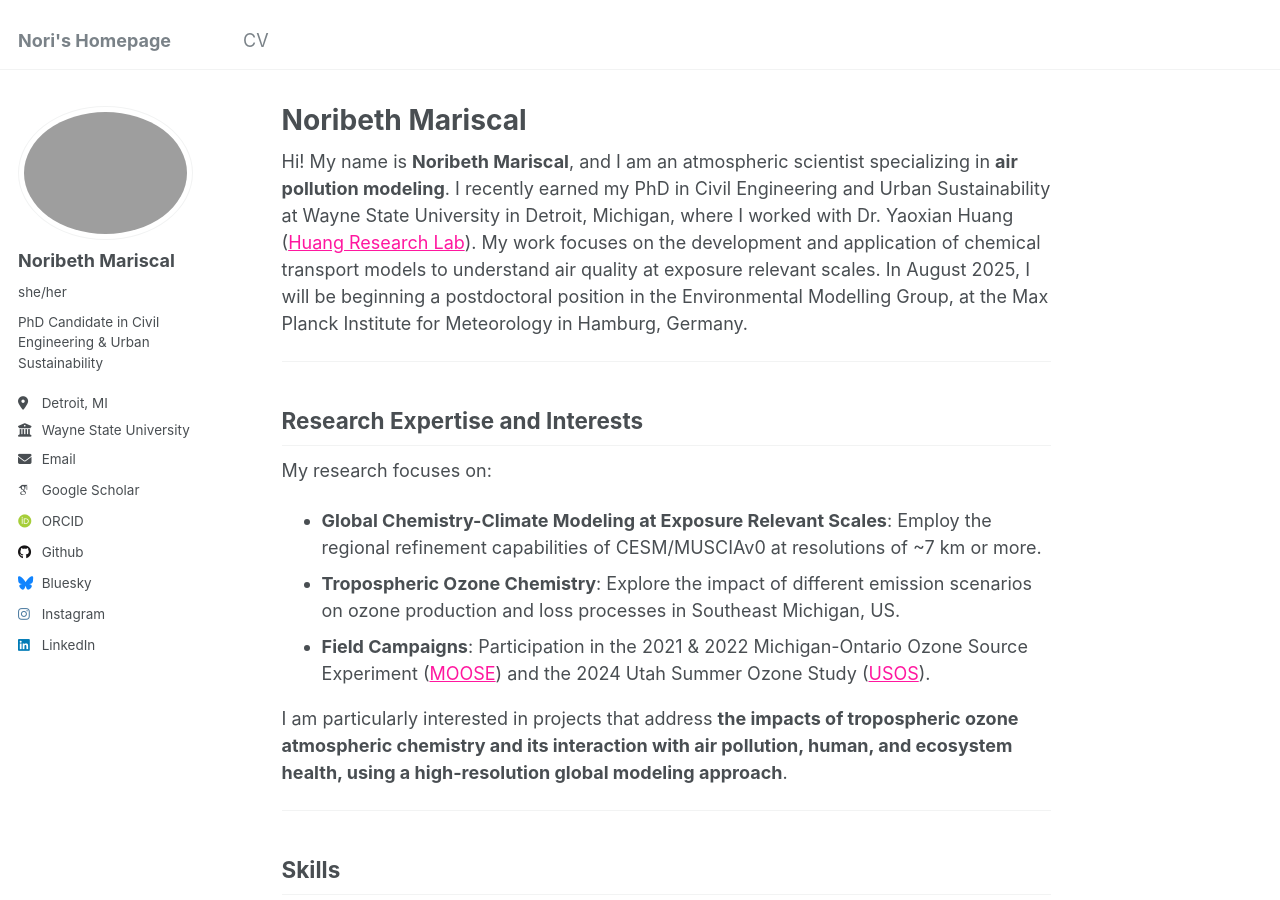
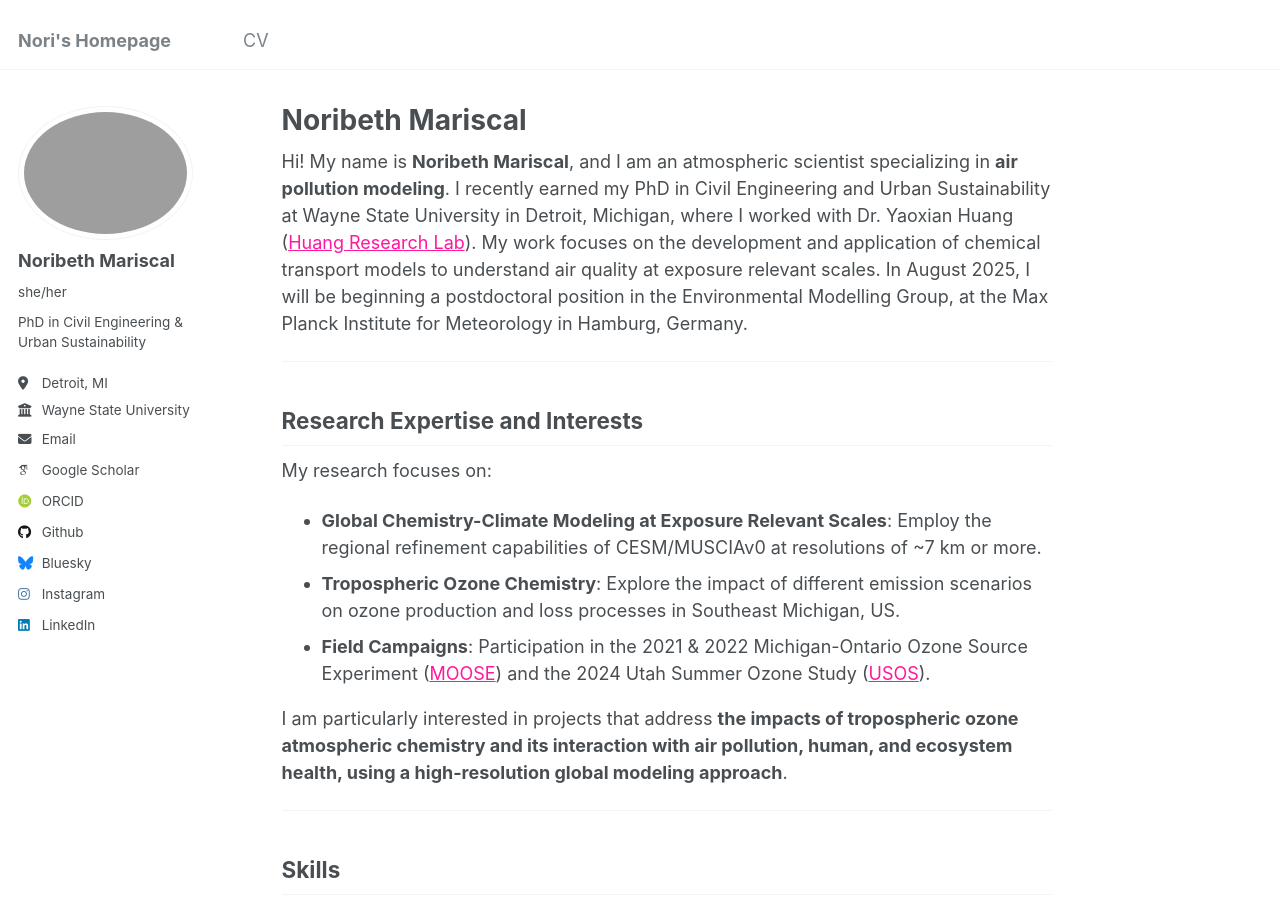
Before and after one commit to noribeth-m/noribeth-m.github.io, a Jekyll site: the page built from _pages/about.md, in a window 1280 px wide and 900 px high. Built offline with Jekyll 4.4.1, drawn with Linux system fonts in a browser that asks for light colours; some web fonts are replaced; part of the change alters nothing that is shown.

Commit message:
Update _config.yml

```diff
--- a/_config.yml
+++ b/_config.yml
@@ -24,11 +24,11 @@ author:
   avatar           : "profile.png"
   name             : "Noribeth Mariscal"
   pronouns         : "she/her"
-  bio              : "PhD Candidate in Civil Engineering & Urban Sustainability"
+  bio              : "PhD in Civil Engineering & Urban Sustainability"
   location         : "Detroit, MI"
   employer         : "Wayne State University"
   uri              : # URL
-  email            : "nmariscal@wayne.edu"
+  email            : "noribethmariscal@gmail.com"
 
   # Academic websites
   arxiv            : # URL - Update with the correct link to your profile
```
